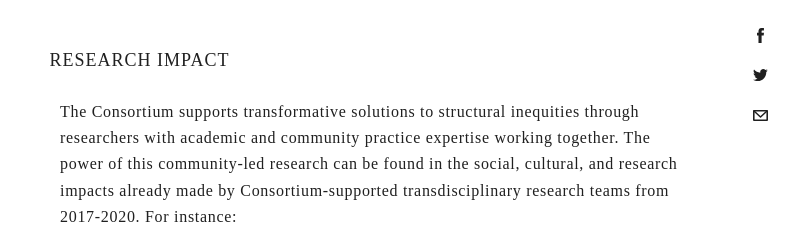
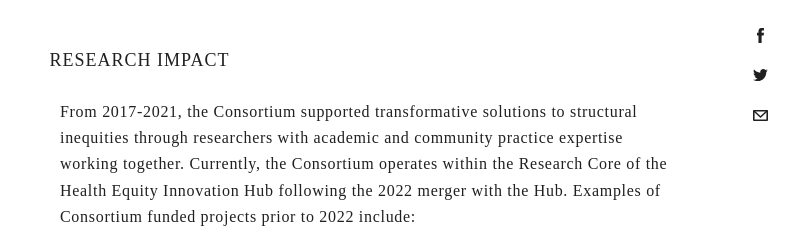
Before and after one commit to lg-fosl/consortium-static-lyrah, a website: page public/research-impact.html in a window 1280 px wide. Shown: the part 159-402 px from the top of the page, 469-1280 px from the left. Drawn offline with nearby package versions, Linux system fonts and the light colour scheme; a web font is replaced by a local one.

Commit message:
research impact1

```diff
--- a/public/research-impact.html
+++ b/public/research-impact.html
@@ -385,7 +385,7 @@
                         class="d-block btn-link text-uppercase fnt-goth-med pl-3 py-2 jsConnectResearchersLink jsNavLinks"
                         href="./match-with-team-form"
                       >
-                        connect with other researchers
+                        join our community of researchers
                       </a>
                       <a
                         class="d-block btn-link text-uppercase fnt-goth-med pl-3 py-2 jsSpotlightsLink jsNavLinks"
@@ -634,7 +634,7 @@
                           class="dropdown-item text-uppercase fnt-goth-med w-75 px-1 jsConnectResearchersLink jsNavLinks"
                           href="./match-with-team-form"
                         >
-                          connect with other researchers
+                          join our community of researchers
                         </a>
                         <a
                           class="dropdown-item text-uppercase fnt-goth-med w-75 px-1 jsSpotlightsLink jsNavLinks"
@@ -798,13 +798,7 @@
                 <!-- Content -->
                 <div class="d-flex flex-column mt-3 mt-xl-0 ml-xl-5">
                   <p class="custom-text-style fnt-goth-book ml-xl-3">
-                    The Consortium supports transformative solutions to
-                    structural inequities through researchers with academic and
-                    community practice expertise working together. The power of
-                    this community-led research can be found in the social,
-                    cultural, and research impacts already made by
-                    Consortium-supported transdisciplinary research teams from
-                    2017-2020. For instance:
+                    From 2017-2021, the Consortium supported transformative solutions to structural inequities through researchers with academic and community practice expertise working together. Currently, the Consortium operates within the Research Core of the Health Equity Innovation Hub following the 2022 merger with the Hub. Examples of Consortium funded projects prior to 2022 include:
                   </p>
                   <p class="custom-text-style fnt-goth-book ml-xl-3">
                     <strong
```
